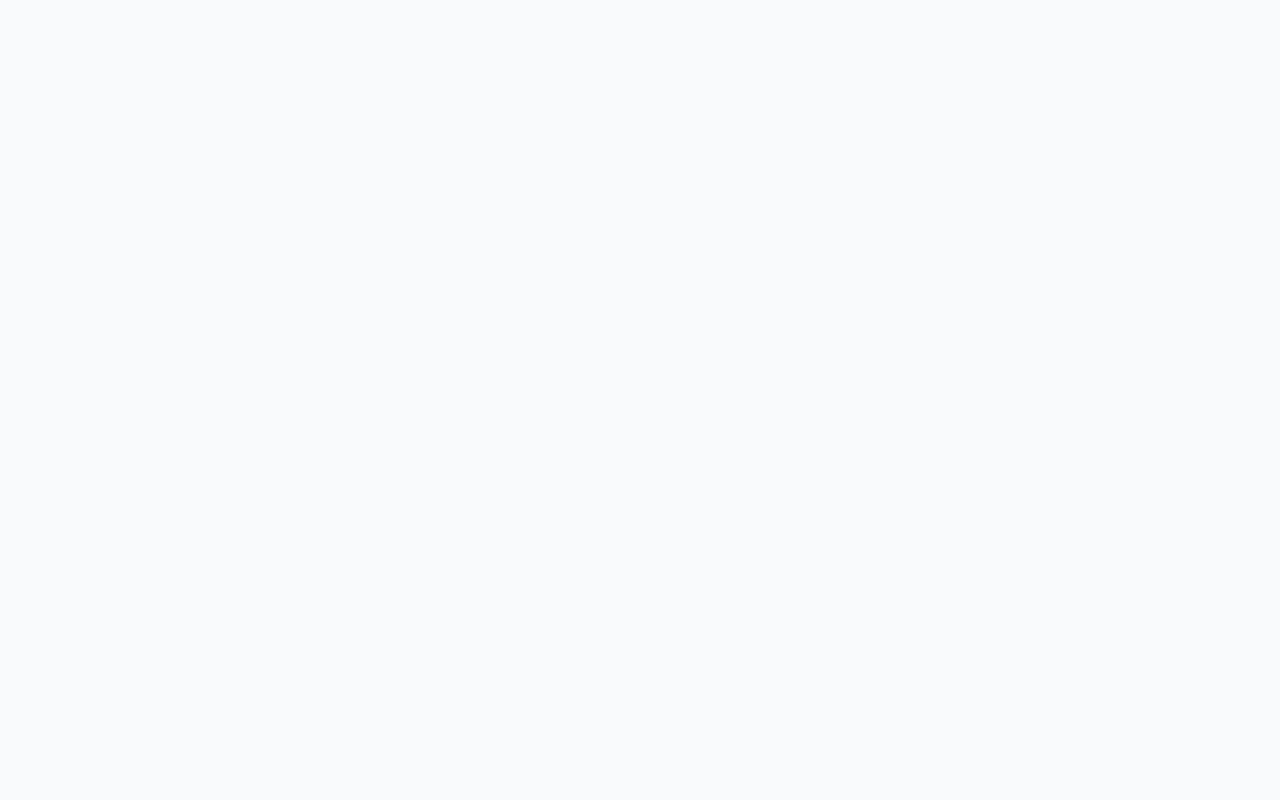
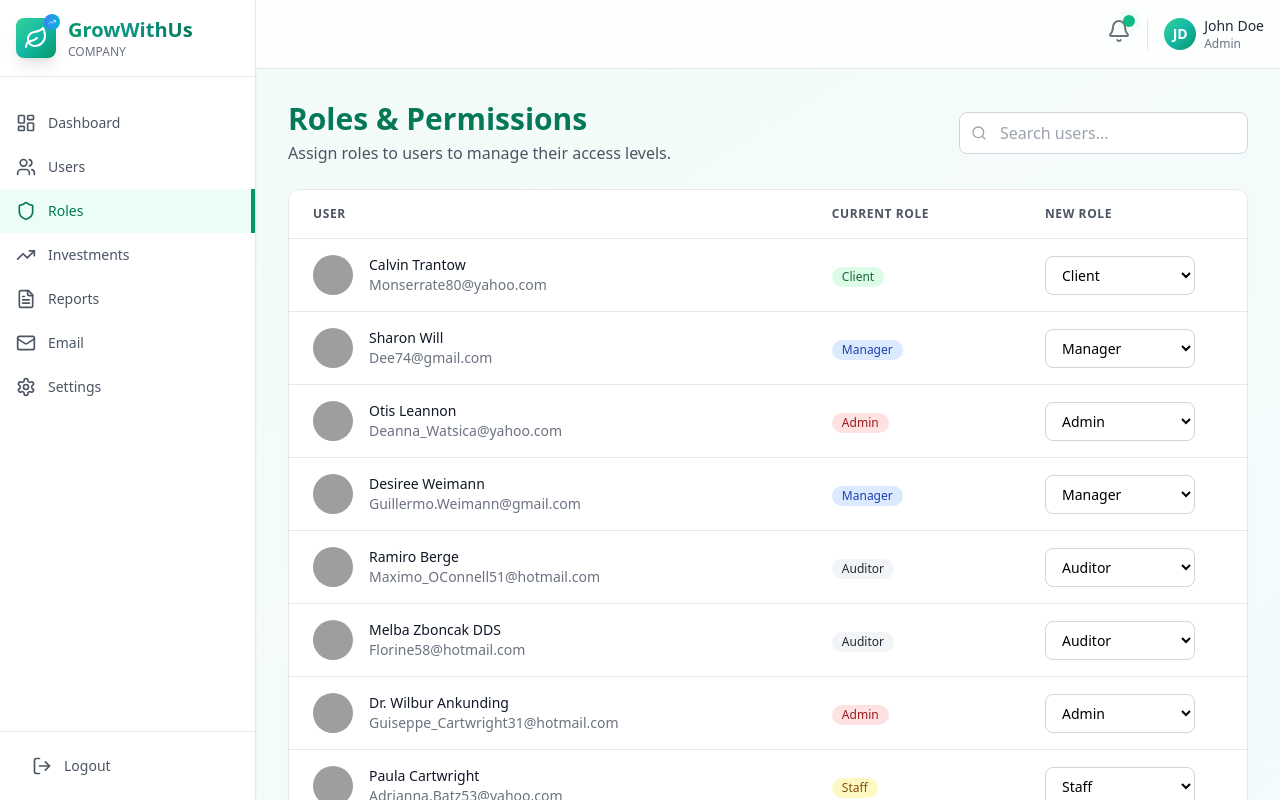
Before and after one commit to ritikkarma041-afk/GrowWithUs, a React (Vite) app in the folder growithus_ui/: page /admin/roles in a window 1280 px wide. Before the commit this address had no page. Built offline with nearby package versions, Linux system fonts and the light colour scheme; grey boxes are pictures that could not be loaded.

Commit message:
add roles tab in sidebar in admin

```diff
--- a/growithus_ui/src/App.tsx
+++ b/growithus_ui/src/App.tsx
@@ -9,8 +9,8 @@ import AdminLayout from './layouts/AdminLayout';
 import Login from './pages/Login';
 import Signup from './pages/Signup';
 import TermsOfService from './pages/TermsOfService';
-import ForgotPassword from './pages/ForgotPassword'; // New
-import ResetPassword from './pages/ResetPassword'; // New
+import ForgotPassword from './pages/ForgotPassword';
+import ResetPassword from './pages/ResetPassword';
 
 // User Pages
 import UserDashboard from './pages/UserDashboard';
@@ -26,7 +26,8 @@ import AdminInvestments from './pages/admin/Investments';
 import AdminReports from './pages/admin/Reports';
 import AdminEmail from './pages/admin/Email';
 import AdminSettings from './pages/admin/Settings';
-import AddUser from './pages/admin/AddUser'; // New
+import AddUser from './pages/admin/AddUser';
+import RolesPage from './pages/admin/Roles';
 
 function App() {
   return (
@@ -38,8 +39,8 @@ function App() {
           <Route path="/login" element={<Login />} />
           <Route path="/signup" element={<Signup />} />
           <Route path="/terms-of-service" element={<TermsOfService />} />
-          <Route path="/forgot-password" element={<ForgotPassword />} /> {/* New */}
-          <Route path="/reset-password" element={<ResetPassword />} /> {/* New */}
+          <Route path="/forgot-password" element={<ForgotPassword />} />
+          <Route path="/reset-password" element={<ResetPassword />} />
 
           {/* User Routes with Layout */}
           <Route element={<UserLayout />}>
@@ -53,8 +54,9 @@ function App() {
           <Route element={<AdminLayout />}>
             <Route path="/admin" element={<AdminDashboard />} />
             <Route path="/admin/users" element={<AdminUsers />} />
-            <Route path="/admin/users/add" element={<AddUser />} /> {/* New */}
+            <Route path="/admin/users/add" element={<AddUser />} />
             <Route path="/admin/users/:id" element={<UserDetail />} />
+            <Route path="/admin/roles" element={<RolesPage />} />
             <Route path="/admin/investments" element={<AdminInvestments />} />
             <Route path="/admin/reports" element={<AdminReports />} />
             <Route path="/admin/email" element={<AdminEmail />} />
--- a/growithus_ui/src/components/Sidebar.tsx
+++ b/growithus_ui/src/components/Sidebar.tsx
@@ -11,7 +11,8 @@ import {
   LogOut,
   Leaf,
   X,
-  Mail // New
+  Mail,
+  Shield // New
 } from 'lucide-react';
 
 interface SidebarProps {
@@ -33,9 +34,10 @@ const Sidebar: React.FC<SidebarProps> = ({ isAdmin = false, isOpen, setIsOpen })
   const adminMenuItems = [
     { icon: LayoutDashboard, label: 'Dashboard', path: '/admin' },
     { icon: Users, label: 'Users', path: '/admin/users' },
+    { icon: Shield, label: 'Roles', path: '/admin/roles' },
     { icon: TrendingUp, label: 'Investments', path: '/admin/investments' },
     { icon: FileText, label: 'Reports', path: '/admin/reports' },
-    { icon: Mail, label: 'Email', path: '/admin/email' }, // New
+    { icon: Mail, label: 'Email', path: '/admin/email' },
     { icon: Settings, label: 'Settings', path: '/admin/settings' },
   ];
 
--- a/growithus_ui/src/components/admin/settings/RolesAndPermissions.tsx
+++ b/growithus_ui/src/components/admin/settings/RolesAndPermissions.tsx
@@ -16,7 +16,7 @@ const generateMockUsers = (count: number): UserWithRole[] => {
     id: faker.string.uuid(),
     name: faker.person.fullName(),
     email: faker.internet.email(),
-    avatar: faker.image.avatar(),
+    avatar: faker.image.avatarLegacy(),
     role: faker.helpers.arrayElement<Role>(['admin', 'manager', 'staff', 'client', 'auditor']),
   }));
 };
--- /dev/null
+++ b/growithus_ui/src/pages/admin/Roles.tsx
@@ -0,0 +1,212 @@
+import React, { useState, useMemo } from 'react';
+import { faker } from '@faker-js/faker';
+import { Search, Save, X, Users } from 'lucide-react';
+
+type Role = 'admin' | 'manager' | 'staff' | 'client' | 'auditor';
+interface UserWithRole {
+  id: string;
+  name: string;
+  email: string;
+  avatar: string;
+  role: Role;
+}
+
+const generateMockUsers = (count: number): UserWithRole[] => {
+  return Array.from({ length: count }, () => ({
+    id: faker.string.uuid(),
+    name: faker.person.fullName(),
+    email: faker.internet.email(),
+    avatar: faker.image.avatarLegacy(),
+    role: faker.helpers.arrayElement<Role>(['admin', 'manager', 'staff', 'client', 'auditor']),
+  }));
+};
+
+const ROLES: Role[] = ['admin', 'manager', 'staff', 'client', 'auditor'];
+
+const RoleBadge: React.FC<{ role: Role }> = ({ role }) => {
+  const roleStyles: Record<Role, string> = {
+    admin: 'bg-red-100 text-red-800',
+    manager: 'bg-blue-100 text-blue-800',
+    staff: 'bg-yellow-100 text-yellow-800',
+    client: 'bg-green-100 text-green-800',
+    auditor: 'bg-gray-100 text-gray-800',
+  };
+  return (
+    <span className={`inline-flex items-center px-2.5 py-0.5 rounded-full text-xs font-medium capitalize ${roleStyles[role]}`}>
+      {role}
+    </span>
+  );
+};
+
+const RolesPage: React.FC = () => {
+  const [users, setUsers] = useState<UserWithRole[]>(() => generateMockUsers(20));
+  const [searchTerm, setSearchTerm] = useState('');
+  const [editedRoles, setEditedRoles] = useState<Record<string, Role>>({});
+
+  const hasChanges = Object.keys(editedRoles).length > 0;
+
+  const filteredUsers = useMemo(() => {
+    return users.filter(user =>
+      user.name.toLowerCase().includes(searchTerm.toLowerCase()) ||
+      user.email.toLowerCase().includes(searchTerm.toLowerCase())
+    );
+  }, [users, searchTerm]);
+
+  const handleRoleChange = (userId: string, newRole: Role) => {
+    setEditedRoles(prev => ({
+      ...prev,
+      [userId]: newRole,
+    }));
+  };
+
+  const handleSaveChanges = () => {
+    setUsers(prevUsers =>
+      prevUsers.map(user =>
+        editedRoles[user.id] ? { ...user, role: editedRoles[user.id] } : user
+      )
+    );
+    setEditedRoles({});
+    alert('Roles updated successfully!');
+  };
+
+  const handleDiscardChanges = () => {
+    setEditedRoles({});
+  };
+
+  return (
+    <div className="flex flex-col h-full">
+      {/* Page Header */}
+      <div className="flex flex-col sm:flex-row justify-between items-start sm:items-center mb-6 gap-4">
+        <div>
+          <h1 className="text-3xl font-bold text-emerald-700">Roles & Permissions</h1>
+          <p className="text-gray-600 mt-1">Assign roles to users to manage their access levels.</p>
+        </div>
+        <div className="relative w-full sm:w-auto sm:max-w-xs">
+          <Search className="absolute left-3 top-1/2 transform -translate-y-1/2 text-gray-400 w-4 h-4" />
+          <input
+            type="text"
+            placeholder="Search users..."
+            value={searchTerm}
+            onChange={e => setSearchTerm(e.target.value)}
+            className="w-full pl-10 pr-4 py-2 border border-gray-300 rounded-lg focus:outline-none focus:ring-2 focus:ring-emerald-500 bg-white"
+          />
+        </div>
+      </div>
+
+      {/* Main Content Area */}
+      <div className="flex-grow">
+        {/* Desktop Table View */}
+        <div className="hidden md:block bg-white rounded-xl shadow-sm border border-gray-200 overflow-hidden">
+          <div className="overflow-x-auto">
+            <table className="min-w-full">
+              <thead className="bg-white">
+                <tr>
+                  <th className="px-6 py-4 text-left text-xs font-semibold text-gray-600 uppercase tracking-wider">User</th>
+                  <th className="px-6 py-4 text-left text-xs font-semibold text-gray-600 uppercase tracking-wider">Current Role</th>
+                  <th className="px-6 py-4 text-left text-xs font-semibold text-gray-600 uppercase tracking-wider">New Role</th>
+                </tr>
+              </thead>
+              <tbody className="bg-white">
+                {filteredUsers.map(user => (
+                  <tr key={user.id} className="border-t border-gray-200">
+                    <td className="px-6 py-4 whitespace-nowrap">
+                      <div className="flex items-center">
+                        <img className="h-10 w-10 rounded-full" src={user.avatar} alt={user.name} />
+                        <div className="ml-4">
+                          <div className="text-sm font-medium text-gray-900">{user.name}</div>
+                          <div className="text-sm text-gray-500">{user.email}</div>
+                        </div>
+                      </div>
+                    </td>
+                    <td className="px-6 py-4 whitespace-nowrap">
+                      <RoleBadge role={user.role} />
+                    </td>
+                    <td className="px-6 py-4 whitespace-nowrap">
+                      <select
+                        value={editedRoles[user.id] || user.role}
+                        onChange={e => handleRoleChange(user.id, e.target.value as Role)}
+                        className="w-full max-w-[150px] px-3 py-2 border border-gray-300 rounded-lg bg-white focus:outline-none focus:ring-2 focus:ring-emerald-500 text-sm capitalize"
+                      >
+                        {ROLES.map(role => (
+                          <option key={role} value={role} className="capitalize">{role}</option>
+                        ))}
+                      </select>
+                    </td>
+                  </tr>
+                ))}
+              </tbody>
+            </table>
+          </div>
+        </div>
+
+        {/* Mobile Card View */}
+        <div className="block md:hidden space-y-4">
+          {filteredUsers.map(user => (
+            <div key={user.id} className="bg-white p-4 rounded-xl border border-gray-200 shadow-sm">
+              <div className="flex items-center mb-4">
+                <img className="h-10 w-10 rounded-full" src={user.avatar} alt={user.name} />
+                <div className="ml-3">
+                  <div className="text-sm font-medium text-gray-900">{user.name}</div>
+                  <div className="text-sm text-gray-500">{user.email}</div>
+                </div>
+              </div>
+              <div className="flex justify-between items-center mb-3">
+                <span className="text-sm text-gray-500">Current Role</span>
+                <RoleBadge role={user.role} />
+              </div>
+              <div>
+                <label htmlFor={`role-select-${user.id}`} className="block text-sm font-medium text-gray-700 mb-1">
+                  Assign New Role
+                </label>
+                <select
+                  id={`role-select-${user.id}`}
+                  value={editedRoles[user.id] || user.role}
+                  onChange={e => handleRoleChange(user.id, e.target.value as Role)}
+                  className="w-full px-3 py-2 border border-gray-300 rounded-lg bg-white focus:outline-none focus:ring-2 focus:ring-emerald-500 text-sm capitalize"
+                >
+                  {ROLES.map(role => (
+                    <option key={role} value={role} className="capitalize">{role}</option>
+                  ))}
+                </select>
+              </div>
+            </div>
+          ))}
+        </div>
+
+        {/* Empty State */}
+        {filteredUsers.length === 0 && (
+          <div className="text-center py-16 bg-white rounded-xl shadow-sm border border-gray-200">
+            <div className="flex flex-col items-center text-gray-500">
+              <Users className="w-12 h-12 mb-4" />
+              <h3 className="text-lg font-semibold">No Users Found</h3>
+              <p className="text-sm">Your search for "{searchTerm}" did not return any results.</p>
+            </div>
+          </div>
+        )}
+      </div>
+
+      {/* Sticky Footer for Actions */}
+      {hasChanges && (
+        <div className="sticky bottom-0 mt-6 -mx-8 -mb-8 px-8 py-4 bg-white/80 backdrop-blur-sm border-t border-gray-200 flex justify-end items-center space-x-4 animate-slide-up">
+          <p className="text-sm text-gray-600">You have unsaved changes.</p>
+          <button
+            onClick={handleDiscardChanges}
+            className="px-4 py-2 border border-gray-300 text-gray-700 rounded-lg hover:bg-gray-100 flex items-center space-x-2"
+          >
+            <X className="w-4 h-4" />
+            <span>Discard</span>
+          </button>
+          <button
+            onClick={handleSaveChanges}
+            className="px-4 py-2 bg-emerald-600 text-white rounded-lg hover:bg-emerald-700 flex items-center space-x-2"
+          >
+            <Save className="w-4 h-4" />
+            <span>Save Changes</span>
+          </button>
+        </div>
+      )}
+    </div>
+  );
+};
+
+export default RolesPage;
--- a/growithus_ui/src/pages/admin/Settings.tsx
+++ b/growithus_ui/src/pages/admin/Settings.tsx
@@ -1,5 +1,5 @@
 import React, { useState } from 'react';
-import { Building, Lock, Bell, CreditCard, SlidersHorizontal, KeyRound, Shield } from 'lucide-react';
+import { Building, Lock, Bell, CreditCard, SlidersHorizontal, KeyRound } from 'lucide-react';
 import PageHeader from '../../components/PageHeader';
 import CompanyProfile from '../../components/admin/settings/CompanyProfile';
 import SecuritySettings from '../../components/admin/settings/SecuritySettings';
@@ -7,14 +7,12 @@ import NotificationSettings from '../../components/admin/settings/NotificationSe
 import BillingSettings from '../../components/admin/settings/BillingSettings';
 import Integrations from '../../components/admin/settings/Integrations';
 import ApiKeys from '../../components/admin/settings/ApiKeys';
-import RolesAndPermissions from '../../components/admin/settings/RolesAndPermissions';
 
 const AdminSettings: React.FC = () => {
   const [activeTab, setActiveTab] = useState('company');
 
   const tabs = [
     { id: 'company', label: 'Company Profile', icon: Building },
-    { id: 'roles', label: 'Roles & Permissions', icon: Shield },
     { id: 'security', label: 'Security', icon: Lock },
     { id: 'notifications', label: 'Admin Notifications', icon: Bell },
     { id: 'billing', label: 'Platform Billing', icon: CreditCard },
@@ -25,7 +23,6 @@ const AdminSettings: React.FC = () => {
   const renderContent = () => {
     switch (activeTab) {
       case 'company': return <CompanyProfile />;
-      case 'roles': return <RolesAndPermissions />;
       case 'security': return <SecuritySettings />;
       case 'notifications': return <NotificationSettings />;
       case 'billing': return <BillingSettings />;
--- a/growithus_ui/src/pages/admin/UserDetail.tsx
+++ b/growithus_ui/src/pages/admin/UserDetail.tsx
@@ -20,7 +20,7 @@ const generateUserData = (id: string) => {
     phone: faker.phone.number(),
     status: faker.helpers.arrayElement(['Active', 'Inactive', 'Pending']) as 'Active' | 'Inactive' | 'Pending',
     joinDate: faker.date.past({ years: 2 }).toLocaleDateString(),
-    avatar: faker.image.avatar(),
+    avatar: faker.image.avatarLegacy(),
     totalInvested: faker.number.int({ min: 500000, max: 10000000 }),
     totalWithdrawn: faker.number.int({ min: 0, max: 2000000 }),
     address: {
```
Also changed, not shown: 1 other file (tests, documents, lock files or other folders).
